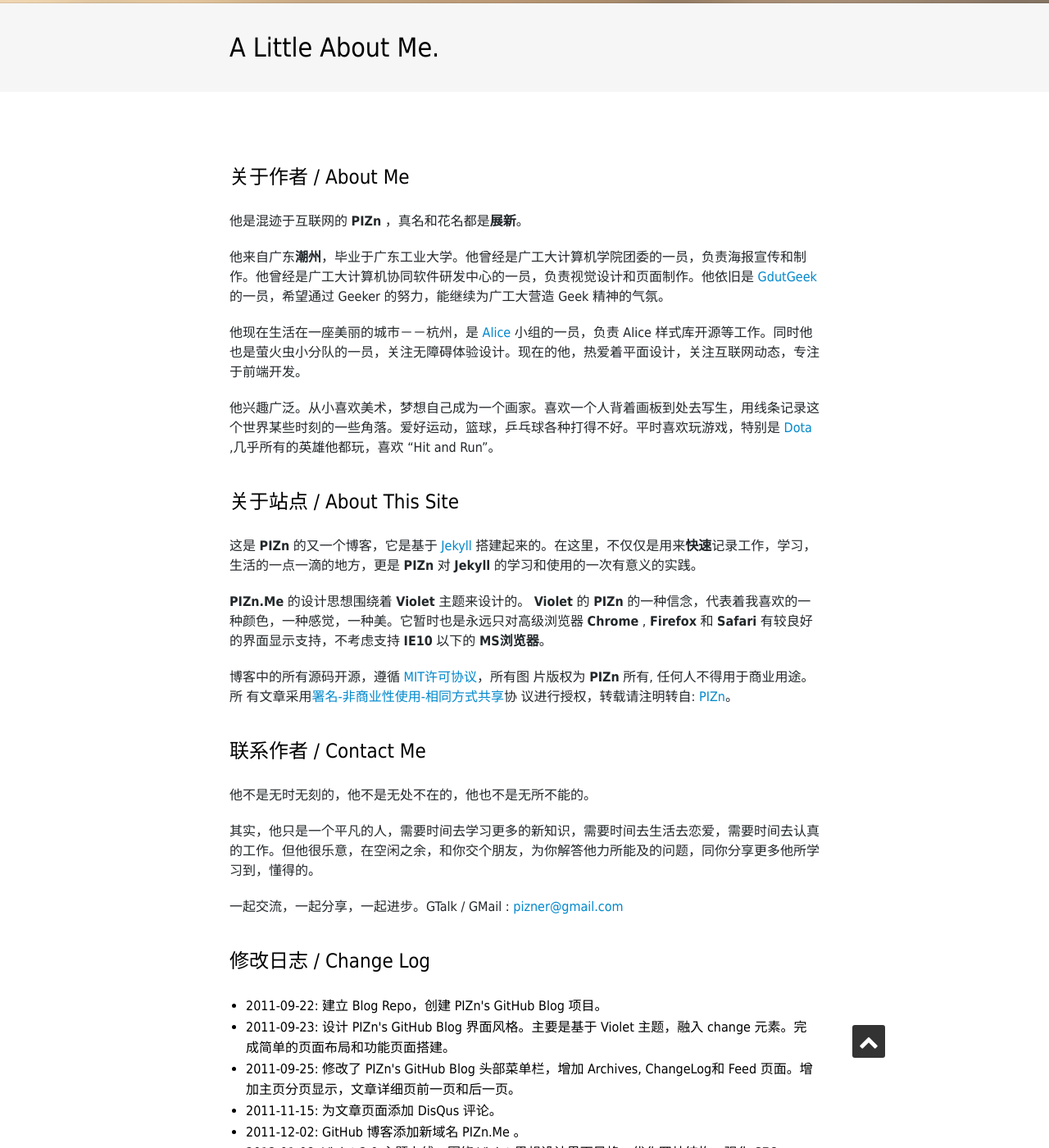
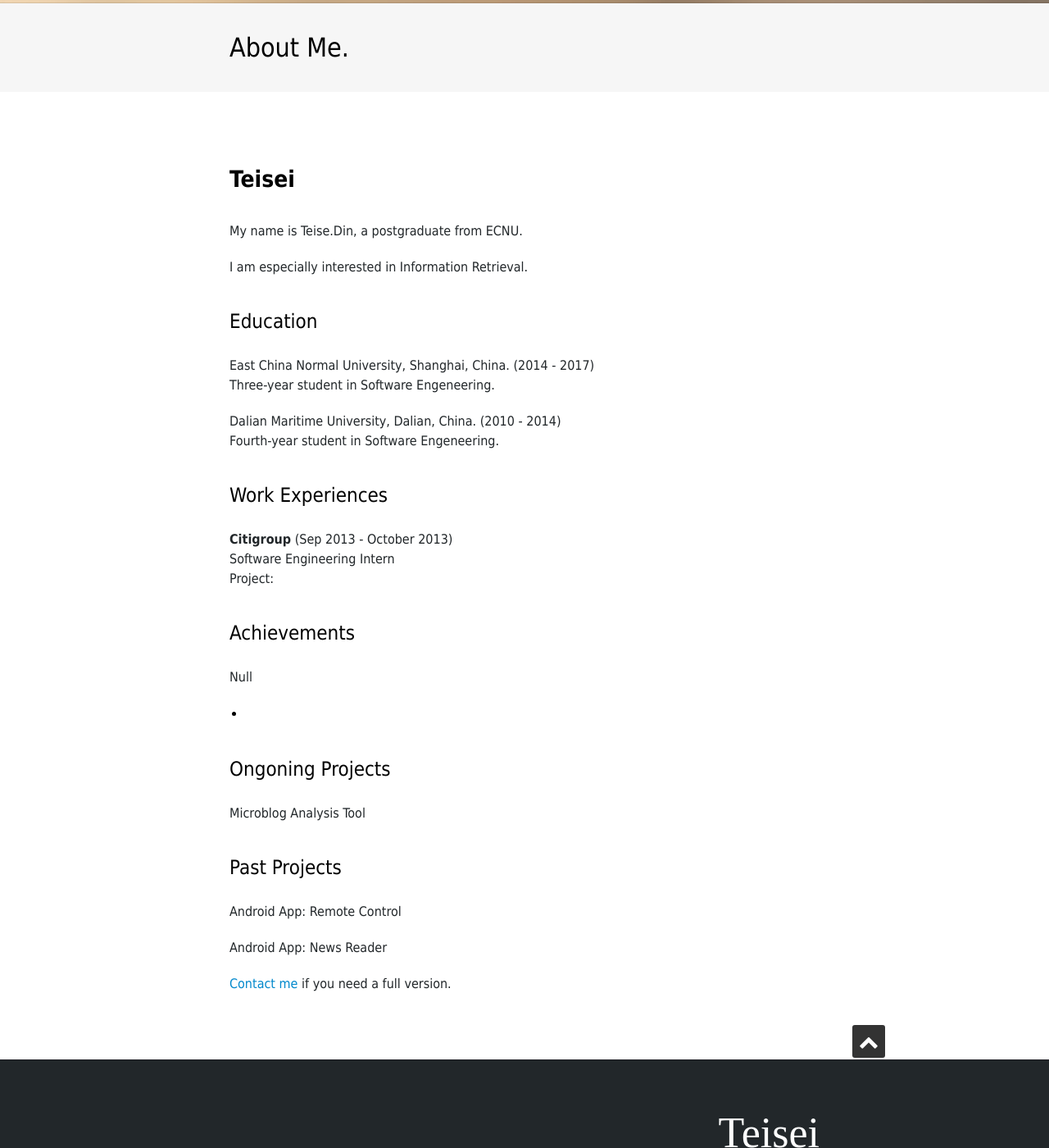
Before and after one commit to Teisei/teisei.github.com, a Jekyll site: the page built from contact.html, in a window 1280 px wide and 1400 px high, scrolled down 256 px. Shown: the whole window at 82% size. Built offline with Jekyll 4.4.1, drawn with Linux system fonts in a browser that asks for light colours; nearby versions of some CDN libraries; some web fonts are replaced; some of the changed text lies outside the part shown.

Commit message:
change site

```diff
--- a/_config.yml
+++ b/_config.yml
@@ -39,24 +39,24 @@ timezone:      null
 
 
 #站点基础配置
-title: Violet
+title: Teisei
 subTitle: Just another Jekyll blog.
 description: 这是 PIZn 的又一个博客，它是基于 Jekyll 搭建起来的。在这里，不仅仅是用来快速记录工作，学习，生活的一点一滴的地方，更是 PIZn 对 Jekyll 的学习和使用的一次有意义的实践。
-url: http://pizn.github.io
+url: http://teisei.github.io
 feed: /atom.xml
 
 #菜单配置
 nav:
-  - text: 首页
+  - text: Home
     url: /index.html
-  - text: 文章归档
+  - text: Articles
     url: /archives.html
-  - text: 作品
+  - text: Works
     url: /works.html
   - text: Contact
     url: /contact.html
-  - text: 博客源代码
-    url: https://github.com/pizn/pizn.github.com
+  - text: OnGithub
+    url: https://github.com/Teisei
 
 #theme config
 themes: /themes/violet
@@ -71,25 +71,25 @@ headimg:
 #关注我
 follow:
   - class: fa-google-plus
-    url: http://www.zhanxin.info
+    url: https://plus.google.com/101901267325606772456/posts
   - class: fa-facebook
-    url: http://www.zhanxin.info
+    url: http://www.facebook.com/teisei-din
   - class: fa-github
-    url: http://github.com/pizn
+    url: https://github.com/Teisei
   - class: fa-weibo
-    url: http://weibo.com/pizner
-  - class: fa-renren
-    url: http://www.zhanxin.info
+    url: http://www.weibo.com/2466033285
+  - class: linkedIn
+    url: cn.linkedin.com/pub/cheng-ding/6b/835/1b3/en
   - class: fa-pinterest
-    url: http://www.zhanxin.info
+    url: cn.linkedin.com/pub/cheng-ding/6b/835/1b3/en
   - class: fa-twitter
-    url: http://www.zhanxin.info
+    url: cn.linkedin.com/pub/cheng-ding/6b/835/1b3/en
   - class: fa-rss
-    url: http://www.zhanxin.info
+    url: http://www.weibo.com/2466033285
 
 #作者信息
 author:
-  link: http://www.zhanxin.info/contact.html
+  link: cn.linkedin.com/pub/cheng-ding/6b/835/1b3/en
   img: http://tp2.sinaimg.cn/1832671293/180/40020872447/1
 
 #评论信息
--- /dev/null
+++ b/_posts/2013-04-16-Android-Remote-Control.markdown
@@ -0,0 +1,6 @@
+---
+layout: post
+title: Android remote Control
+description: This article introduces my first Android App, Remote Control.
+keywords: Android, App
+---
--- a/contact.html
+++ b/contact.html
@@ -1,48 +1,48 @@
 ---
 layout: default
 title: Contact
-description: 关于 PIZn 的作者信息以及 PIZn 的站点信息。Change Log 信息等。
+description:
 keywords:  About, Author, Site, Alice, Dota, PIZn, Violet, Violet 2.0, Jekyll, GitHub, Chrome, Firefox, Safari, IE, MS, Contact, Change, Log, SEO
 isContact: true
 ---
 
 <article class="main-article main-article-page">
     <div class="violet-title">
-        <h3 class="violet-title-item">A Little About Me.</h3>
+        <h3 class="violet-title-item">About Me.</h3>
     </div>
+
+
+
     <div class="violet-post">
         <div class="main-article-contant">
-            <h3>关于作者 / About Me</h3>
-            <p>他是混迹于互联网的 <strong>PIZn</strong> ，真名和花名都是<strong>展新</strong>。</p>
-            <p>他来自广东<strong>潮州</strong>，毕业于广东工业大学。他曾经是广工大计算机学院团委的一员，负责海报宣传和制作。他曾经是广工大计算机协同软件研发中心的一员，负责视觉设计和页面制作。他依旧是 <a href="http://www.gdutgeek.com" rel="nofollow" target="_blank" >GdutGeek</a> 的一员，希望通过 Geeker 的努力，能继续为广工大营造 Geek 精神的气氛。</p>
-            <p>他现在生活在一座美丽的城市－－杭州，是 <a href="http://www.aliceui.com" target="_blank" rel="nofollow">Alice</a> 小组的一员，负责 Alice 样式库开源等工作。同时他也是萤火虫小分队的一员，关注无障碍体验设计。现在的他，热爱着平面设计，关注互联网动态，专注于前端开发。</p>
-            <p>他兴趣广泛。从小喜欢美术，梦想自己成为一个画家。喜欢一个人背着画板到处去写生，用线条记录这个世界某些时刻的一些角落。爱好运动，篮球，乒乓球各种打得不好。平时喜欢玩游戏，特别是 <a href="http://www.playdota.com" rel="nofollow" target="_blank" title="dota">Dota</a> ,几乎所有的英雄他都玩，喜欢 “Hit and Run”。</p>
-            <h3>关于站点 / About This Site</h3>
-            <p>这是 <strong>PIZn</strong> 的又一个博客，它是基于 <a href="http://jekyllrb.com" target="_blank" rel="nofollow">Jekyll</a> 搭建起来的。在这里，不仅仅是用来<strong>快速</strong>记录工作，学习，生活的一点一滴的地方，更是 <strong>PIZn</strong> 对 <strong>Jekyll</strong> 的学习和使用的一次有意义的实践。</p>
-            <p><strong>PIZn.Me</strong> 的设计思想围绕着 <strong>Violet</strong> 主题来设计的。 <strong>Violet</strong> 的 <strong>PIZn</strong> 的一种信念，代表着我喜欢的一种颜色，一种感觉，一种美。它暂时也是永远只对高级浏览器 <strong>Chrome</strong> , <strong>Firefox</strong> 和 <strong>Safari</strong> 有较良好的界面显示支持，不考虑支持 <strong>IE10</strong> 以下的 <strong>MS浏览器</strong>。</p>
-            <p>博客中的所有源码开源，遵循 <a
-                href="http://zh.wikipedia.org/wiki/MIT_License"
-            target="_blank" title="MIT许可协议">MIT许可协议</a>，所有图
-        片版权为 <strong>PIZn</strong> 所有, 任何人不得用于商业用途。所
-        有文章采用<a
-        href="http://creativecommons.org/licenses/by-nc-sa/3.0/"
-    rel="nofollow" target="_blank">署名-非商业性使用-相同方式共享</a>协
-议进行授权，转载请注明转自: <a href="http://pizn.github.com" target="_blank" rel="nofollow">PIZn</a>。</p>
-            <h3>联系作者 / Contact Me</h3>
-            <p>他不是无时无刻的，他不是无处不在的，他也不是无所不能的。</p>
-            <p>其实，他只是一个平凡的人，需要时间去学习更多的新知识，需要时间去生活去恋爱，需要时间去认真的工作。但他很乐意，在空闲之余，和你交个朋友，为你解答他力所能及的问题，同你分享更多他所学习到，懂得的。</p>
-            <p>一起交流，一起分享，一起进步。GTalk / GMail : <a href="mailto:pizner@gmail.com" title="Mail to pizn">pizner@gmail.com</a></p>
-            <h3>修改日志 / Change Log</h3>
-            <ul>
-                <li><span class="date">2011-09-22</span>: 建立 Blog Repo，创建 PIZn's GitHub Blog 项目。</li>
-                <li><span class="date">2011-09-23</span>: 设计 PIZn's GitHub Blog 界面风格。主要是基于 Violet 主题，融入 change 元素。完成简单的页面布局和功能页面搭建。</li>
-                <li><span class="date">2011-09-25</span>: 修改了 PIZn's GitHub Blog 头部菜单栏，增加 Archives, ChangeLog和 Feed 页面。增加主页分页显示，文章详细页前一页和后一页。</li>
-                <li><span class="date">2011-11-15</span>: 为文章页面添加 DisQus 评论。</li>
-                <li><span class="date">2011-12-02</span>: GitHub 博客添加新域名 PIZn.Me 。</li>
-                <li><span class="date">2012-01-08</span>: Violet 2.0 主题上线。围绕 Violet 思想设计界面风格，优化网站结构，强化 SEO。</li>
-                <li><span class="date">2012-03-04</span>: 增加静态搜索功能。</li>
-                <li><span class="date">2012-12-05</span>: PIZn.Me 域名过期，废弃。</li>
-            </ul>
+			<h2>Teisei</h2>
+				<p>My name is Teise.Din, a postgraduate from ECNU.<p>
+				<p>I am especially interested in Information Retrieval.<p>
+			<h3>Education</h3>
+			<p>East China Normal University, Shanghai, China. (2014 - 2017) <br>
+			Three-year student in Software Engeneering. <br></p>
+			<p>Dalian Maritime University, Dalian, China. (2010 - 2014) <br>
+			Fourth-year student in Software Engeneering. <br></p>
+
+			<h3>Work Experiences</h3>
+			<p><strong>Citigroup</strong> (Sep 2013 - October 2013) <br>
+			Software Engineering Intern <br>
+			Project: <a href=""></a></p>
+
+			<h3>Achievements</h3>
+			<p>Null<a href=""></a></p>
+			<ul>
+				<li></li>
+			</ul>
+
+			<h3>Ongoning Projects</h3>
+			<p>Microblog Analysis Tool<a href=""></a></p>
+			<h3>Past Projects</h3>
+			<p>Android App: Remote Control<a href=""></a></p>
+			<p>Android App: News Reader<a href=""></a></p>
+
+			<p><a href="/contact">Contact me</a> if you need a full version.</p>
+
         </div>
     </div>
 </article>
--- a/index.html
+++ b/index.html
@@ -5,7 +5,6 @@ description: 这是 PIZn 的又一个博客，它是基于 Jekyll 搭建起来
 keywords: PIZn, GitHub, Jekyll, Plugins, Works, Archives, Quotes, Violet, css, html, javascript, wordpress, logo, design, geek
 isIndex: true
 ---
-
 {% for rpost in paginator.posts %}
 <article class="main-article">
     <div class="violet-post">
```
Also changed, not shown: _posts/2013-06-16-Android-News-Reader.markdown (added, +75 -0 lines), _posts/2015-03-16-Divide-and-Conquer-MergeSort.markdown (added, +80 -0 lines), works.html (+14 -32 lines), _layouts/post.html (line endings or trailing spaces), images/work/Campus_App.png (added), images/work/Remote-Control_1.png (added), images/work/Remote-Control_2.png (added), images/work/Remote-Control_3.png (added), images/work/app-news-reader.png (added).
